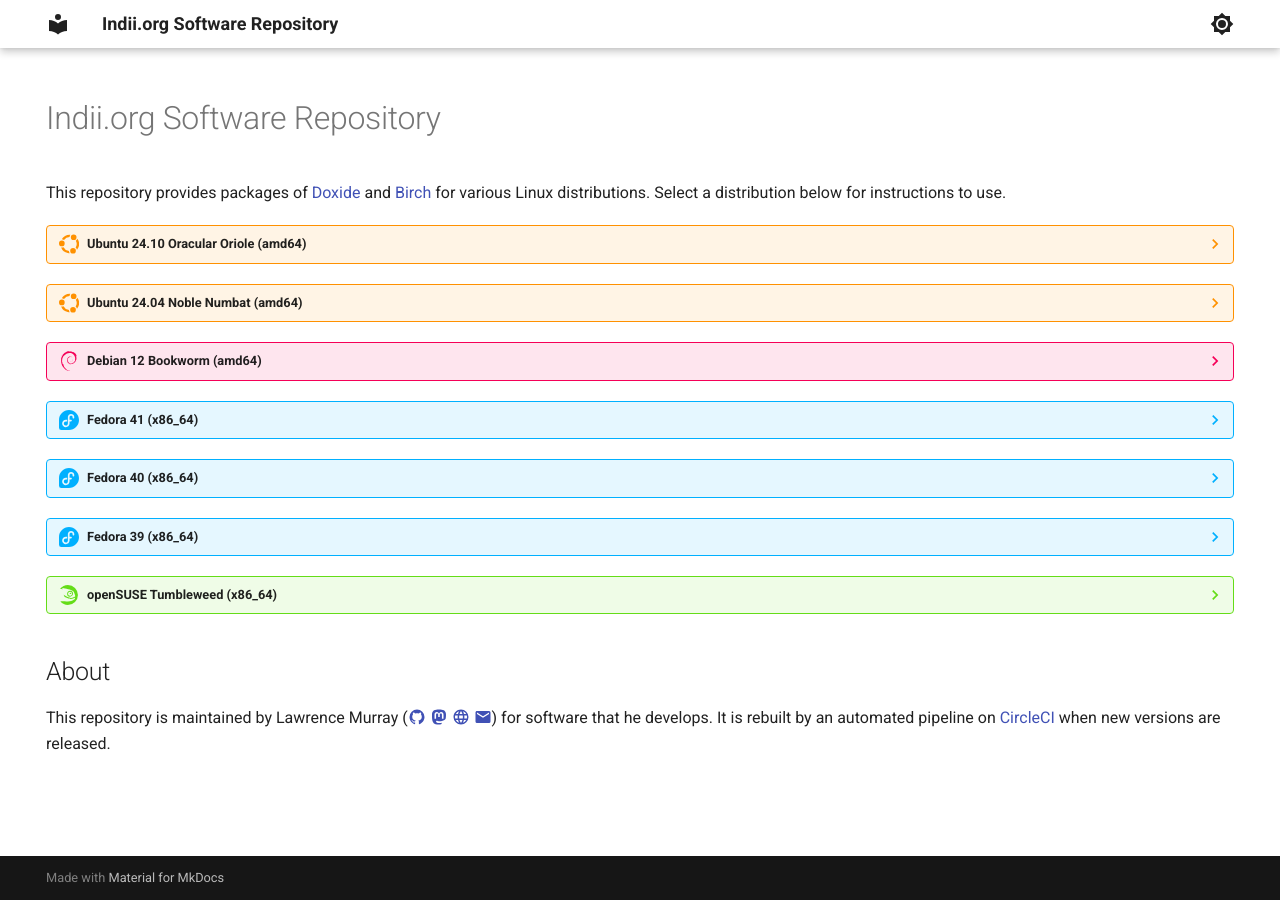
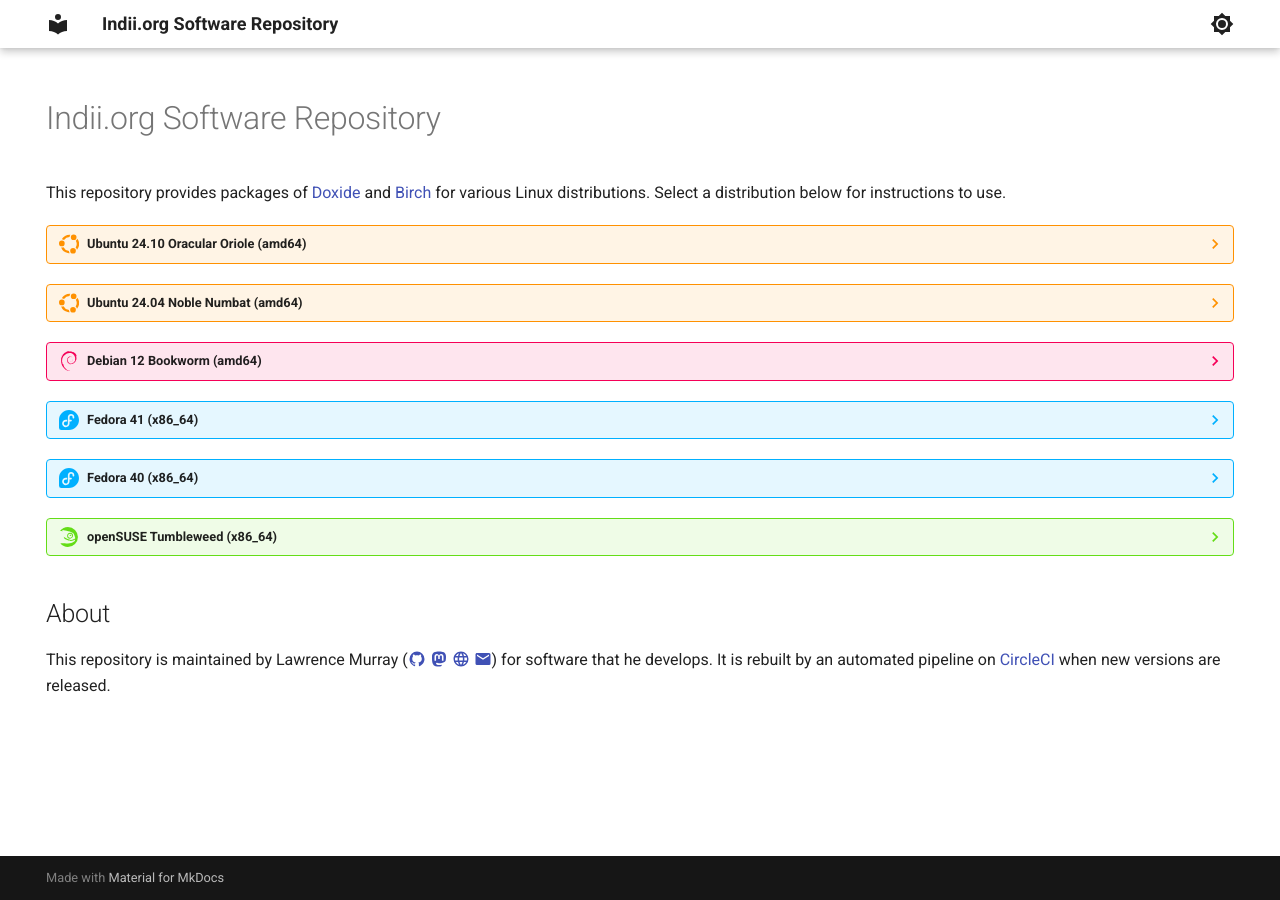
Before and after one commit to lawmurray/download.indii.org, an MkDocs documentation site: the page built from docs/index.md, in a window 1280 px wide. Built offline with MkDocs 1.6.1 and Material for MkDocs 9.7.7, drawn with Linux system fonts in a browser that asks for light colours.

Commit message:
Removed Fedora 39, as older version of libadwaita does not have AdwAboutDialog.

````diff
--- a/docs/index.md
+++ b/docs/index.md
@@ -68,17 +68,6 @@
     sudo dnf install doxide birch
     ```
 
-??? abstract "Fedora 39 (x86_64)"
-    Add the repository:
-    ```
-    sudo dnf config-manager --add-repo https://download.indii.org/rpm/fedora/39/indii.org.repo
-    sudo dnf update
-    ```
-    Install packages:
-    ```
-    sudo dnf install doxide birch
-    ```
-
 ??? question "openSUSE Tumbleweed (x86_64)"
     Add the repository:
     ```
````
Also changed, not shown: 1 other file.
